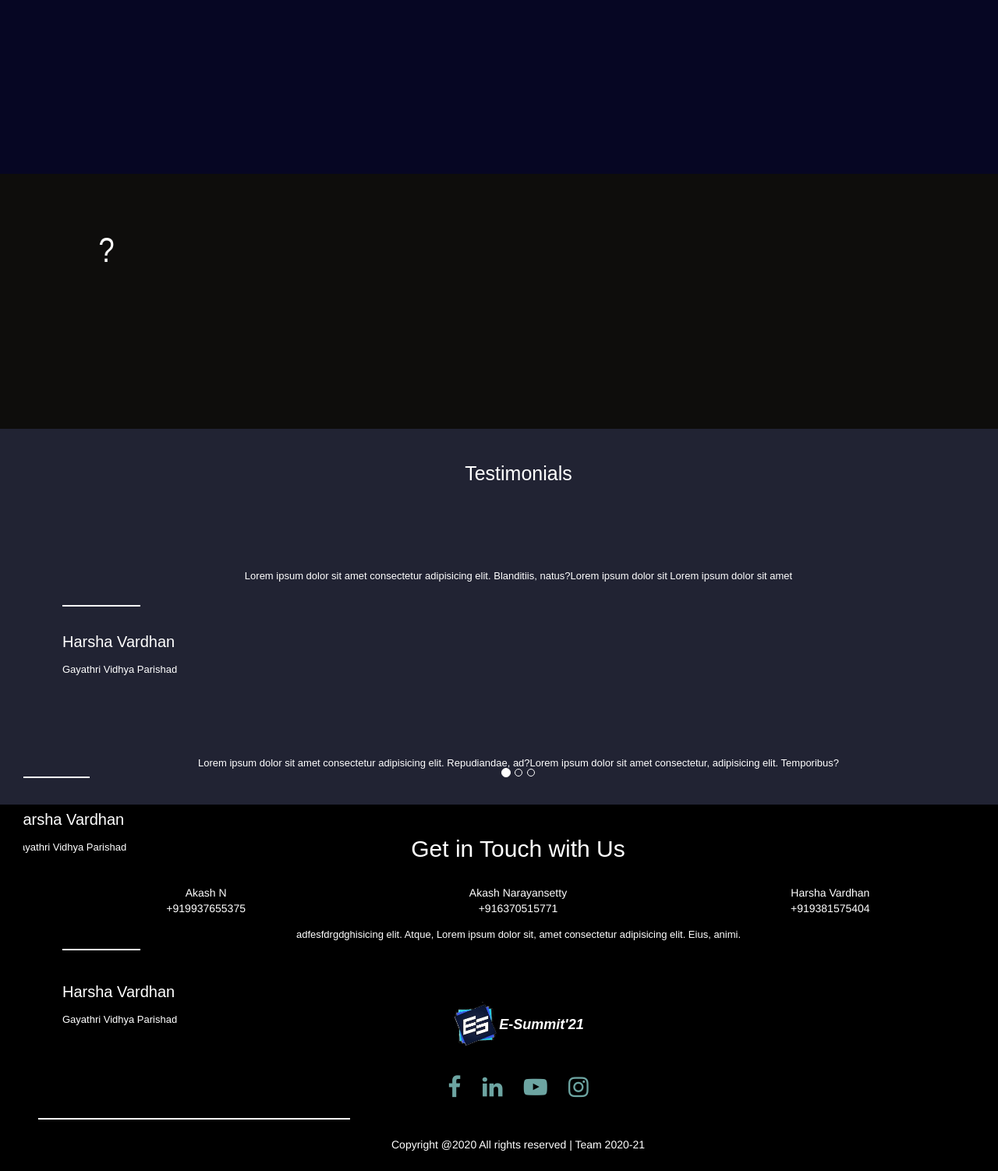
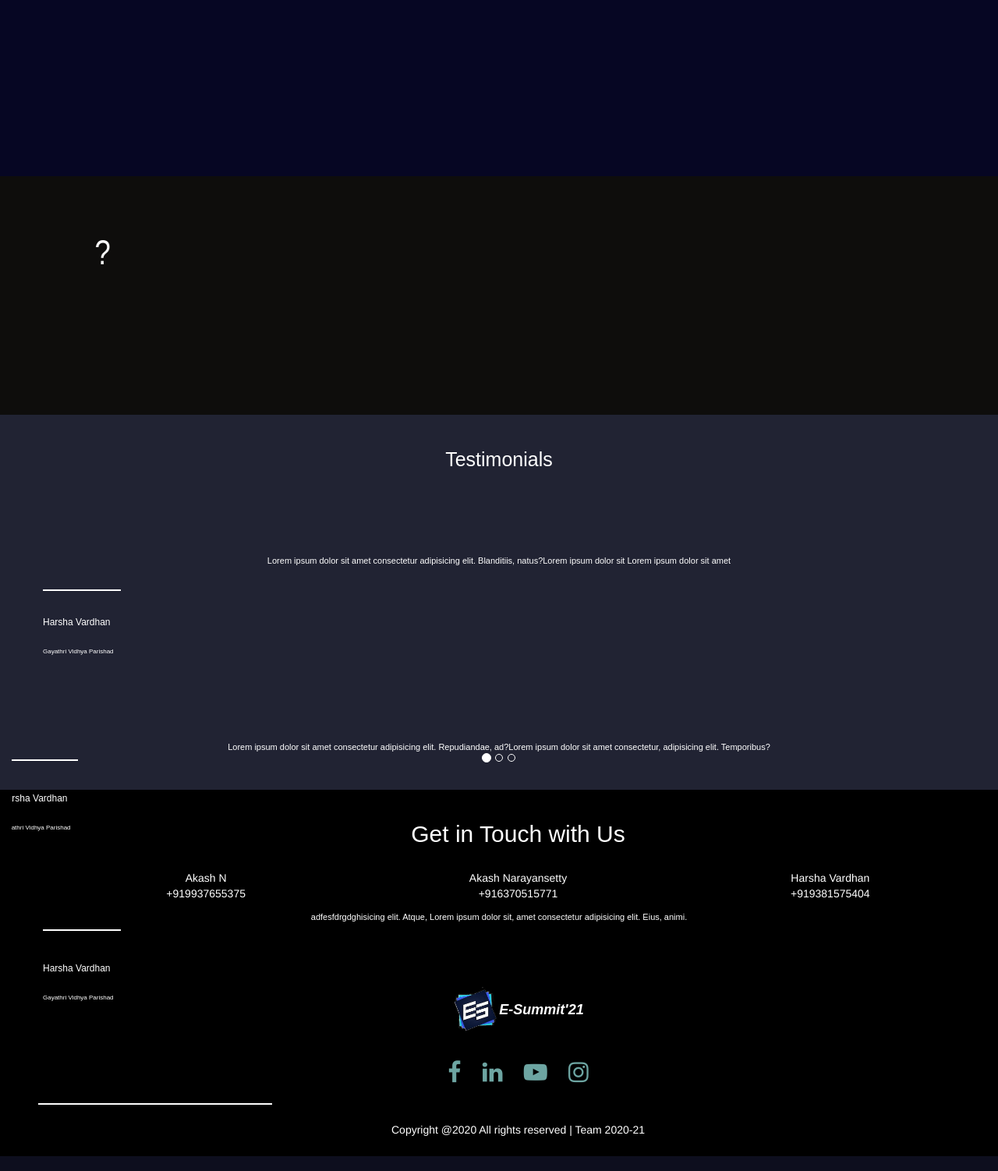
Before and after one commit to gembalibhavana/esummitcapage, a PHP site: page / in a window 1280 px wide; the page is wider, and only the part inside the window is pictured. Shown: the part 3560-5062 px from the top of that part at 78% size. Run offline with PHP 8.4, Linux system fonts and the light colour scheme; some libraries are stand-ins or nearby versions.

Commit message:
twentyeight commit

```diff
--- a/css/style.css
+++ b/css/style.css
@@ -96,6 +96,7 @@
   background-attachment: fixed;
 
 
+
 }
 
 summary {
@@ -103,7 +104,7 @@
   cursor: pointer;
   padding: 5px;
 
-  font-size: 22px;
+  font-size: 17px;
   transition: .3s;
   border-bottom: 1px solid;
   user-select: none;
@@ -184,8 +185,6 @@
     opacity: 1;
   }
 }
-
-
 
 .accordion .card {
   border: none;
@@ -516,7 +515,7 @@
   position:relative;
 }
 .container-fluid .card2 .face{
-  width:300px;
+  width:250px;
   height:200px;
   transition:0.5s;
 
@@ -572,3 +571,11 @@
   text-align:center;
   font-size:1.5em;
 }
+
+@media only screen and (max-width: 280px) {
+
+  body,#test,#aboutus,#header {
+     font-size: 1em;
+  }
+
+}
--- a/index.html
+++ b/index.html
@@ -154,7 +154,7 @@
       <button class="navbar-toggler" type="button" data-toggle="collapse" data-target="#Navbar" >
         <span class="navbar-toggler-icon"></span>
        </button>
-       <a class="navbar-brand" href="#">E-Summit'21 CA program</a>
+       <a class="navbar-brand" href="#">ES'21 CA program</a>
        <div class="collapse navbar-collapse" id="Navbar">
         <ul class="navbar-nav mr-auto">
           <li class="nav-item active"><a class="nav-link" href="#saga">Home</a></li>
@@ -175,11 +175,11 @@
 
 
 
-<div class="container-fluid d-none d-xl-block" style="position:fixed;z-index:2;width:103%;font-weight:700;font-family:Arial, Helvetica, sans-serif">
+<div class="container-fluid d-none d-xl-block" style="position:fixed;z-index:2;width:100vw;font-weight:700;font-family:Arial, Helvetica, sans-serif">
 <div id='cssmenu'>
-<ul >
-   <li id="er"><img src="css/img/logo_bg.png" style="height:7vh;width:170px" ></li>
-   <li  class="wow slideInLeft" animation-duration="1s" animation-delay="1s" class='active'><a href='#saga'>Home</a></li>
+<ul  >
+   <li id="er" ><img src="css/img/logo_bg.png" style="height:7vh;width:150px" ></li>
+   <li  class="wow slideInLeft active" animation-duration="1s" animation-delay="1s"  ><a href='#saga'>Home</a></li>
    <li   class="wow slideInLeft" animation-duration="1s" animation-delay="2s"  ><a href='#aboutus'>About Us</a></li>
    <li  class="wow slideInLeft" animation-duration="1s" animation-delay="3s"><a href='#whyca'>Why Ca?</a></li>
    <li  class="wow slideInLeft" animation-duration="1s" animation-delay="4s"><a href='#incentives'>Incentives</a></li>
@@ -194,7 +194,7 @@
 
 
 <div class="overlay header "  id="saga" style="height:auto;background-color:black;opacity:0.5">
-  <div class="container-fluid d-block d-md-none  align-items-center justify-content-center" id="header" style="color:white;width:100%;height:80vh">
+  <div class="container d-block d-md-none  align-items-center justify-content-center" id="header" style="color:white;width:103%;height:80vh">
     <div class="row " style="padding-top:20vh">
       <div class="col-12 d-flex align-items-center justify-content-center">
         <h1 style="font-family:Arial, Helvetica, sans-serif">
@@ -203,16 +203,16 @@
       </div>
 
     </div>
-    <div class="row">
+    <div class="row justify-content-center ">
       <div class="col-12 d-flex align-items-center justify-content-center">
-        <h4 style="font-family:Arial, Helvetica, sans-serif">
+        <h6 style="font-family:Arial, Helvetica, sans-serif" style="text-align:center">
           Campus Ambassador program
-        </h4>
+        </h6>
       </div>
     </div>
     <div class="row" style="margin-bottom:25vh">
       <div class="col-12 d-flex align-items-center justify-content-center">
-        <button style="background-color:black;font-size:25px;border-radius: 40px; color:white; border: 1px solid white;">
+        <button style="background-color:black;font-size:15px;border-radius: 40px; color:white; border: 1px solid white;">
           <img src="css/img/Facebook-Icon-PNG.png" style="height: 50px;width:50px;">&nbsp;Login with Facebook&nbsp;</button>
 
       </div>
@@ -224,8 +224,8 @@
 
 
 
-<div class="header d-none d-md-block " id="header" style="width:100%;height:100vh;color:white">
-<div class="container-fluid" id="saga" style="heigth:90vh;width:100%">
+<div class="header d-none d-md-block " id="header" style="width:100vw;height:100vh;color:white">
+<div class="container-fluid" id="saga" style="height:90vh;width:100%">
 <div class="row" style="height:100vh">
 <div class="col-md-7 ">
 
@@ -280,7 +280,7 @@
 
 
 
-<div class="container-fluid"  id="whyca" style="width:104%;padding-top:5%;padding-bottom:5%;padding-left:3%;height:auto">
+<div class="container-fluid"  id="whyca" style="width:100vw;padding-top:5%;padding-bottom:5%;padding-left:3%;height:auto">
 <h2 class="wow swing" animation-duration="3s" style="font-family:Arial, Helvetica, sans-serif">WHY CA?</h2><br><br>
     <section class="teamarea">
         <div class="container" style="color:black">
@@ -414,7 +414,7 @@
 
 
 
-<div id="incentives" class="container-fluid" style="height:auto;background-color:rgb(11, 11, 29);width:103%">
+<div id="incentives" class="container-fluid" style="height:auto;background-color:rgb(11, 11, 29);width:100vw">
 
   <br><h2 align="center" style="color:white" class="wow fadeInUp" data-wow-duration="1s">Incentives</h2><br><br>
       <section class="teamarea" >
@@ -607,7 +607,7 @@
                 </div>
 
 
-           <div  id="faq" class="container-fluid " style =" height:auto;width:104%;background-color:rgb(14, 13, 12)">
+           <div  id="faq" class="container-fluid " style =" height:auto;width:100vw;background-color:rgb(14, 13, 12)">
            <div class="row" >
              <div class="col-12 justify-content-center d-flex align-items-center" style="height:15vh;background-color:rgb(14, 13, 12);color:white">
                <h1 style="font-size:3rem" class="wow fadeInUp" data-wow-duration="1s">
@@ -657,7 +657,7 @@
 
 
 <div class="container-fluid" id="test" style="height:auto">
-<div class="container-fluid" style="height:auto;width:104%;padding-top:3vh">
+<div class="container-fluid" style="height:auto;width:100vw;padding-top:3vh">
 
   <h1 style="text-align:center;color:white;font-size:2.5rem">
     Testimonials
@@ -674,7 +674,7 @@
         <div class="container ">
           <div class="row align-items-center justify-content-center d-flex" style="padding-top:10vh;padding-left:2vw;padding-right:2vw">
             <div class="col-12  " style="text-align:center;color:white">
-              <h1 style="font-size:1.3rem" style="text-align:center">
+              <h1 style="font-size:1.1rem" style="text-align:center">
                 Lorem ipsum dolor sit amet consectetur adipisicing elit. Blanditiis, natus?Lorem ipsum dolor sit Lorem ipsum dolor sit amet
               </h1>
               <br>
@@ -690,7 +690,7 @@
           </div>
           <div class="row align-items-center justify-content-center d-flex" style="height:5vh">
 
-           <h1 style="font-size:2rem;color:white">
+           <h1 style="font-size:1.2rem;color:white">
           Harsha Vardhan
           </h1>
 
@@ -698,7 +698,7 @@
           </div>
           <div class="row align-items-center justify-content-center d-flex" style="height:5vh">
 
-            <h1 style="font-size:1.3rem;color:white">
+            <h1 style="font-size:0.8rem;color:white">
               Gayathri Vidhya Parishad
            </h1>
 
@@ -712,7 +712,7 @@
        <div class="container">
          <div class="row d-flex align-items-center justify-content-center " style="padding-top:10vh;color:white" >
            <div class="col-12" style="text-align:center">
-             <h1 style="font-size:1.3rem">
+             <h1 style="font-size:1.1rem">
                Lorem ipsum dolor sit amet consectetur adipisicing elit. Repudiandae, ad?Lorem ipsum dolor sit amet consectetur, adipisicing elit. Temporibus?
              </h1>
            </div>
@@ -727,7 +727,7 @@
       </div>
       <div class="row align-items-center justify-content-center d-flex" style="height:5vh">
 
-        <h1 style="font-size:2rem;color:white">
+        <h1 style="font-size:1.2rem;color:white">
        Harsha Vardhan
        </h1>
 
@@ -735,7 +735,7 @@
        </div>
        <div class="row align-items-center justify-content-center d-flex" style="height:4vh">
 
-         <h1 style="font-size:1.3rem;color:white">
+         <h1 style="font-size:0.8rem;color:white">
            Gayathri Vidhya Parishad
         </h1>
 
@@ -746,7 +746,7 @@
         <div class="container">
           <div class="row d-flex align-items-center justify-content-center" style="padding-top:10vh;color:white">
           <div class="col-12" style="text-align:center">
-          <h1 style="font-size:1.3rem">
+          <h1 style="font-size:1.1rem">
           adfesfdrgdghisicing elit. Atque, Lorem ipsum dolor sit, amet consectetur adipisicing elit. Eius, animi.
           </h1>
           </div>
@@ -759,7 +759,7 @@
           </div>
           <div class="row align-items-center justify-content-center d-flex" style="height:5vh">
 
-            <h1 style="font-size:2rem;color:white">
+            <h1 style="font-size:1.2rem;color:white">
            Harsha Vardhan
            </h1>
 
@@ -767,7 +767,7 @@
            </div>
            <div class="row align-items-center justify-content-center d-flex" style="height:5vh">
 
-             <h1 style="font-size:1.3rem;color:white">
+             <h1 style="font-size:0.8rem;color:white">
                Gayathri Vidhya Parishad
             </h1>
 
@@ -793,7 +793,7 @@
 
 </div>
 
-<div class="container-fluid"  id="cont" style=" background-color:black;width:100%;height:auto;padding-left:5vw;z-index:1000">
+<div class="container-fluid"  id="cont" style=" background-color:black;width:100vw;height:auto;padding-left:5vw;z-index:1000">
 
 
   <div class="container-fluid" style="height:auto">
@@ -855,7 +855,7 @@
 </div>
 <div class="row align-items-center justify-content-center d-flex" style="height:3vh">
 
-            <div style="width:400px;height:2px;background-color:white"></div>
+            <div style="width:300px;height:2px;background-color:white"></div>
 
 
           </div>
@@ -864,6 +864,8 @@
  Copyright @2020 All rights reserved | Team 2020-21
  </div>
 </div>
+
+
 
 
 <script src="js/wow.min.js"></script>
```
